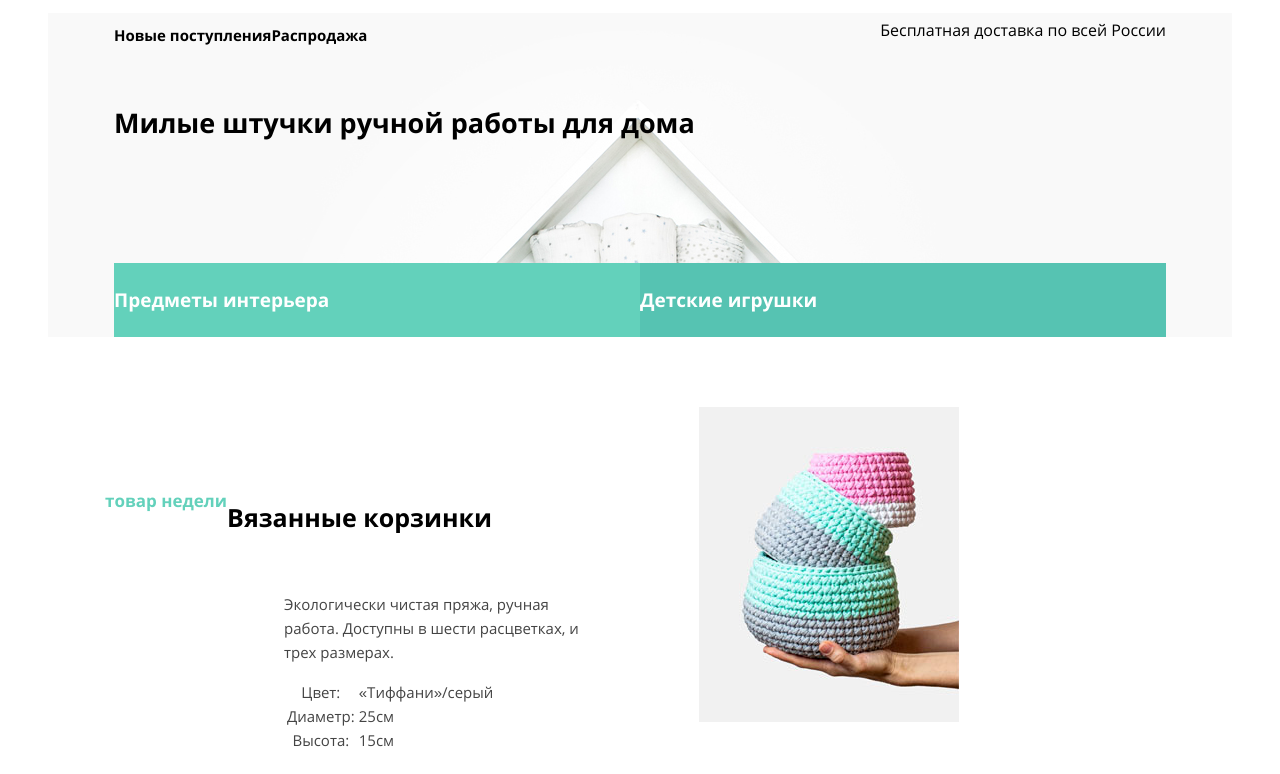
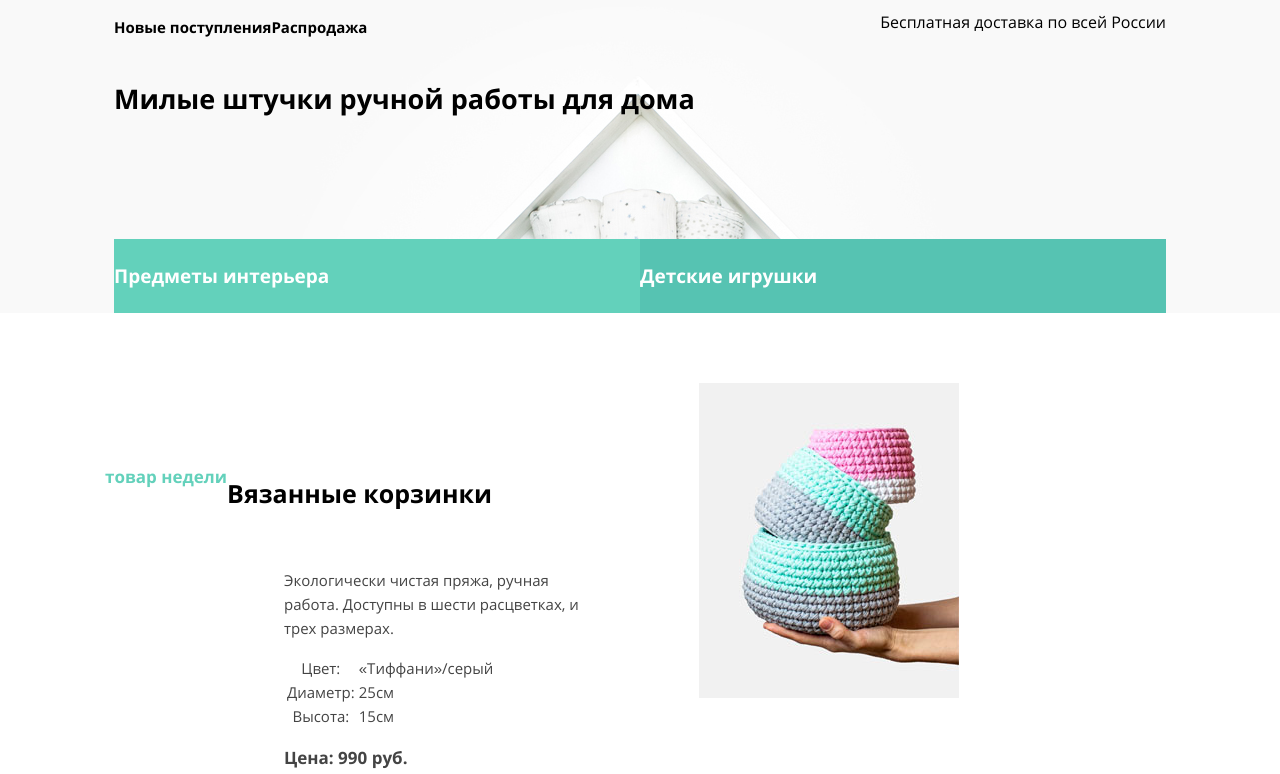
Before and after one commit to SemyonZgurskii/252845-mishka-17, a website: page source/index.html in a window 1280 px wide. Shown: the part 88-862 px from the top of the page. Drawn offline with nearby package versions, Linux system fonts and the light colour scheme; files that its build step writes are made by us from their sources.

Commit message:
Убирает отступ у body. Исправляет тег main

```diff
--- a/source/index.html
+++ b/source/index.html
@@ -40,7 +40,7 @@
     </p>
   </header>
 
-  <blockquote class="main-content">
+  <main class="main-content">
     <section class="our-products">
       <div class="our-products__content-wrapper">
         <h2 class="visually-hidden">Наша продукция</h2>
--- a/source/less/globals.less
+++ b/source/less/globals.less
@@ -1,3 +1,10 @@
 body {
+  padding: 0;
+  margin: 0;
+
   font-family: "Open Sans", "Arial", sans-serif;
 }
+
+html {
+  padding: 0;
+}
```
